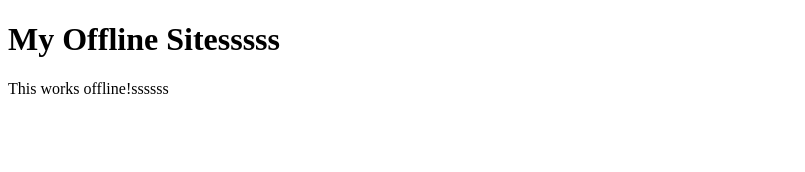
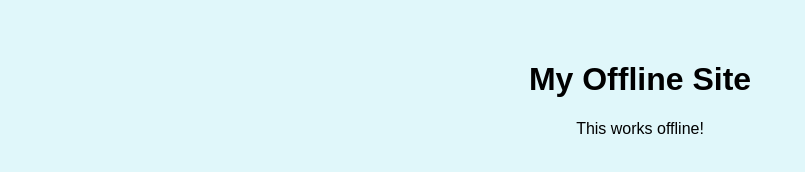
Before and after one commit to Balakeavan/Offlinemode, a plain HTML site: page index.html in a window 1280 px wide. Shown: the whole page, without its empty margins (0-805 px from the left). Drawn offline with Linux system fonts and the light colour scheme.

Commit message:
Add files via upload

```diff
--- a/index.html
+++ b/index.html
@@ -6,14 +6,14 @@
   <meta name="viewport" content="width=device-width, initial-scale=1.0">
   <title>Offline Demo</title>
 
-
+  <link rel="stylesheet" crossorigin href="./assets/index-3MKChovF.css">
 </head>
 
 <body>
-  <h1>My Offline Sitesssss</h1>
-  <p>This works offline!ssssss</p>
+  <h1>My Offline Site</h1>
+  <p>This works offline!</p>
 
-
+  <script src="app.js"></script>
 </body>
 
 </html>
```
